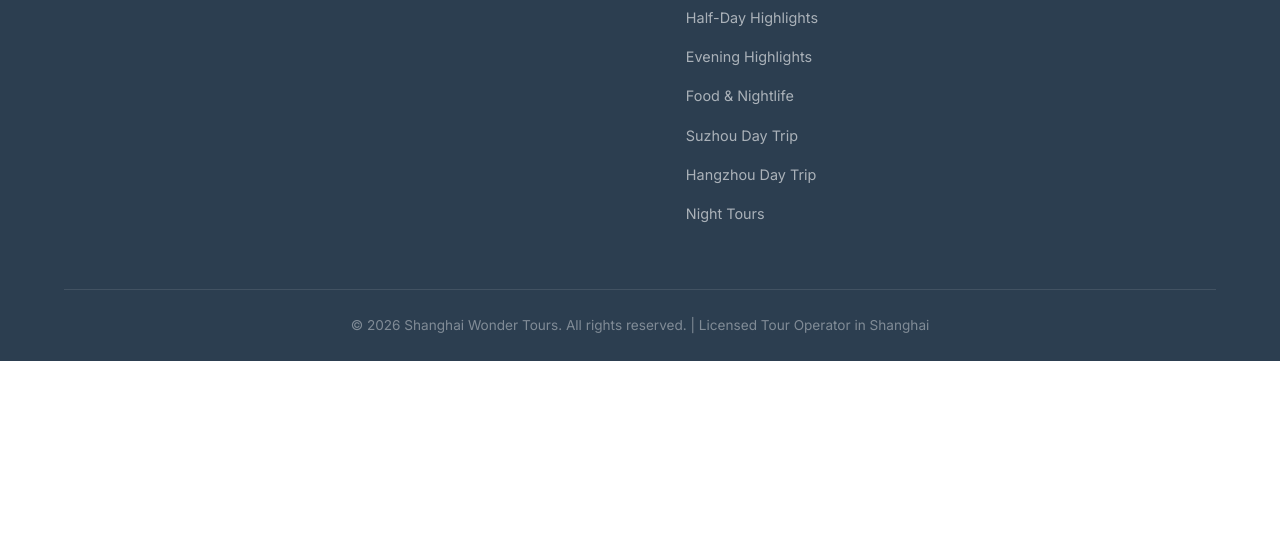
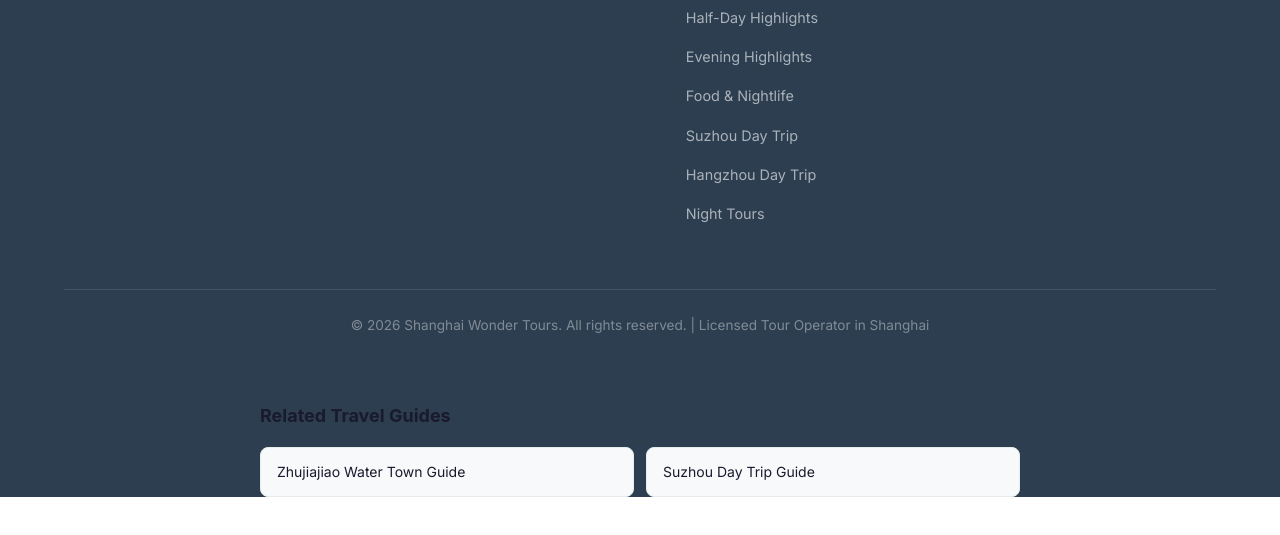
Before and after one commit to elitetravel0309/shanghai-tours-website, a plain HTML site: page tours/3-day-shanghai-water-town-tour.html in a window 1280 px wide. Shown: the part 8058-8593 px from the top of the page. Before the commit the page ends 8419 px from the top, so only its background shows below. Drawn offline with Linux system fonts and the light colour scheme.

Commit message:
Add related articles for internal linking

```diff
--- a/tours/3-day-shanghai-water-town-tour.html
+++ b/tours/3-day-shanghai-water-town-tour.html
@@ -740,6 +740,15 @@
                 <p>&copy; 2026 Shanghai Wonder Tours. All rights reserved. | Licensed Tour Operator in Shanghai</p>
             </div>
         </div>
+                <!-- Related Articles - Internal Linking -->
+            <section class="related-articles" style="max-width:800px;margin:40px auto;padding:0 20px;">
+                <h3 style="font-size:18px;margin-bottom:15px;color:#1a1a2e;">Related Travel Guides</h3>
+                <div style="display:grid;grid-template-columns:repeat(auto-fit,minmax(220px,1fr));gap:12px;">
+                    <a href="../blog/zhujiajiao-water-town-guide.html" style="display:block;padding:12px 16px;background:#f8f9fa;border-radius:8px;text-decoration:none;color:#1a1a2e;font-size:14px;border:1px solid #e9ecef;transition:all 0.2s;" onmouseover="this.style.borderColor='#0f3460'" onmouseout="this.style.borderColor='#e9ecef'">Zhujiajiao Water Town Guide</a>
+                    <a href="../blog/suzhou-day-trip-guide.html" style="display:block;padding:12px 16px;background:#f8f9fa;border-radius:8px;text-decoration:none;color:#1a1a2e;font-size:14px;border:1px solid #e9ecef;transition:all 0.2s;" onmouseover="this.style.borderColor='#0f3460'" onmouseout="this.style.borderColor='#e9ecef'">Suzhou Day Trip Guide</a>
+                </div>
+            </section>
+
     </footer>
 
     <button class="back-to-top" id="backToTop" aria-label="Back to top">
```
